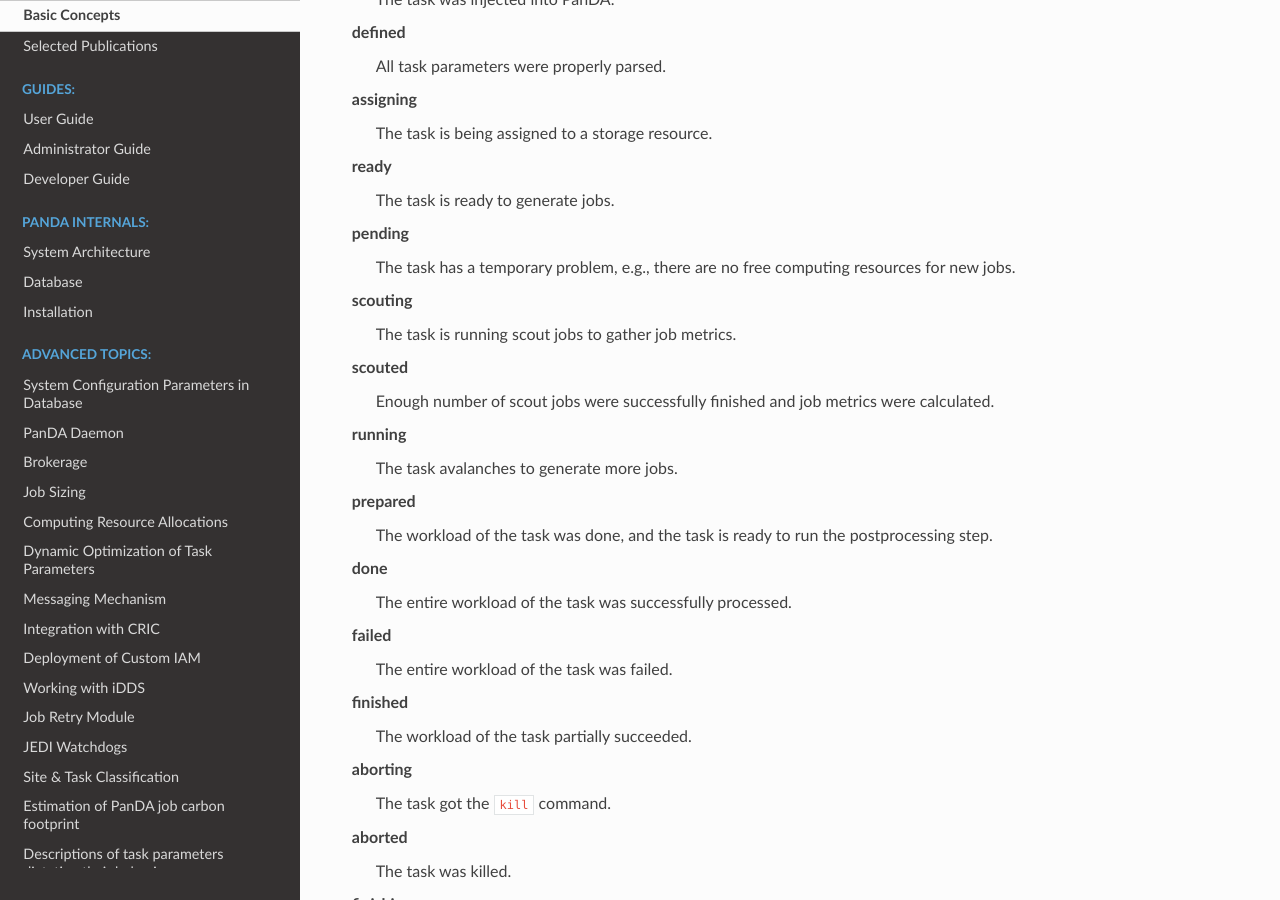
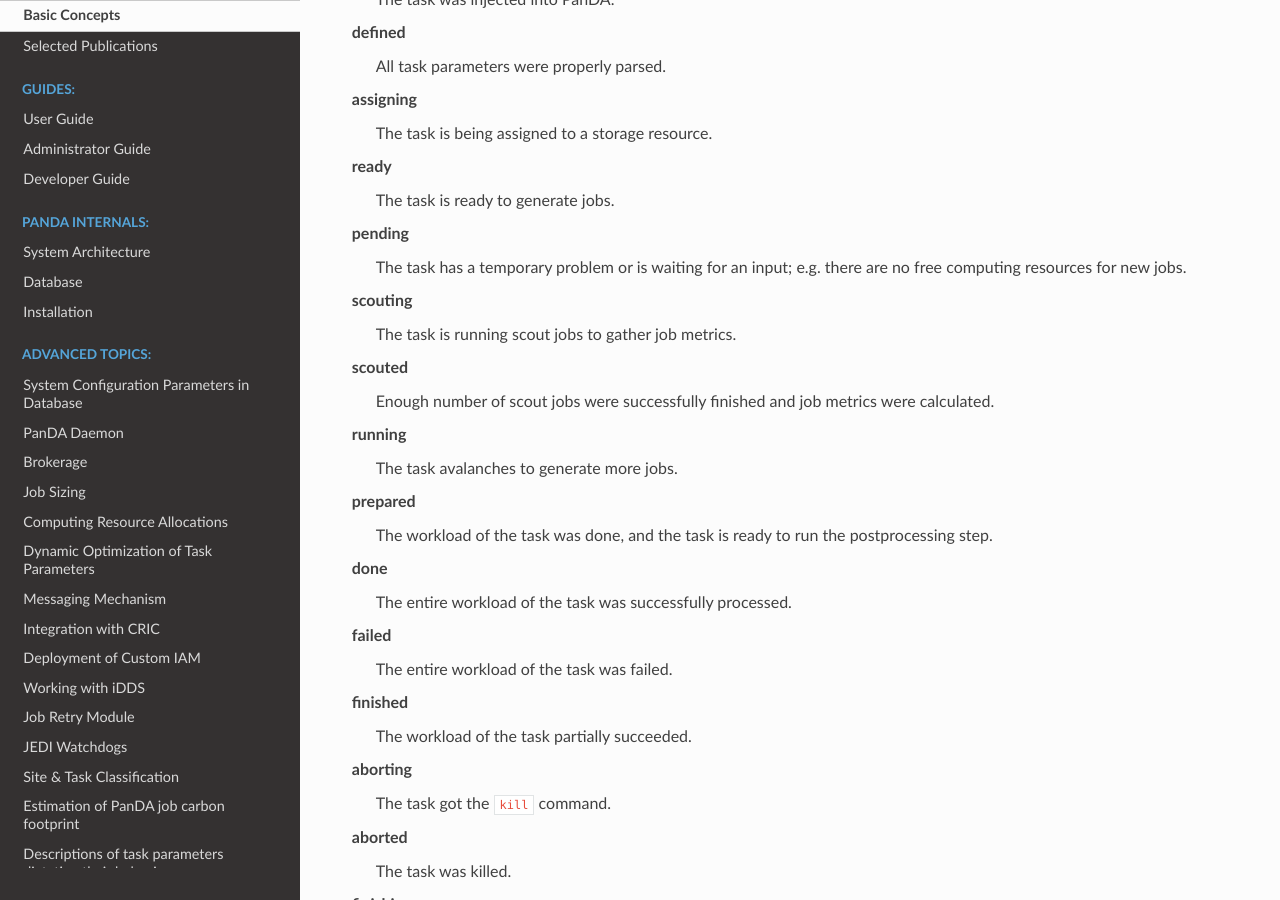
Before and after one commit to PanDAWMS/panda-docs, a Sphinx documentation site: the page built from docs/source/terminology/terminology.rst, in a window 1280 px wide and 900 px high, scrolled down 3490 px. Built offline with Sphinx 7.4.7 and the Read the Docs theme 3.1.0, drawn with Linux system fonts in a browser that asks for light colours; pages that are not in the unit, such as notebooks, are missing from menus.

Commit message:
update task pending description

```diff
--- a/docs/source/terminology/terminology.rst
+++ b/docs/source/terminology/terminology.rst
@@ -103,7 +103,7 @@ ready
    The task is ready to generate jobs.
 
 pending
-   The task has a temporary problem, e.g., there are no free computing resources for new jobs.
+   The task has a temporary problem or is waiting for an input; e.g. there are no free computing resources for new jobs.
 
 scouting
    The task is running scout jobs to gather job metrics.
```
